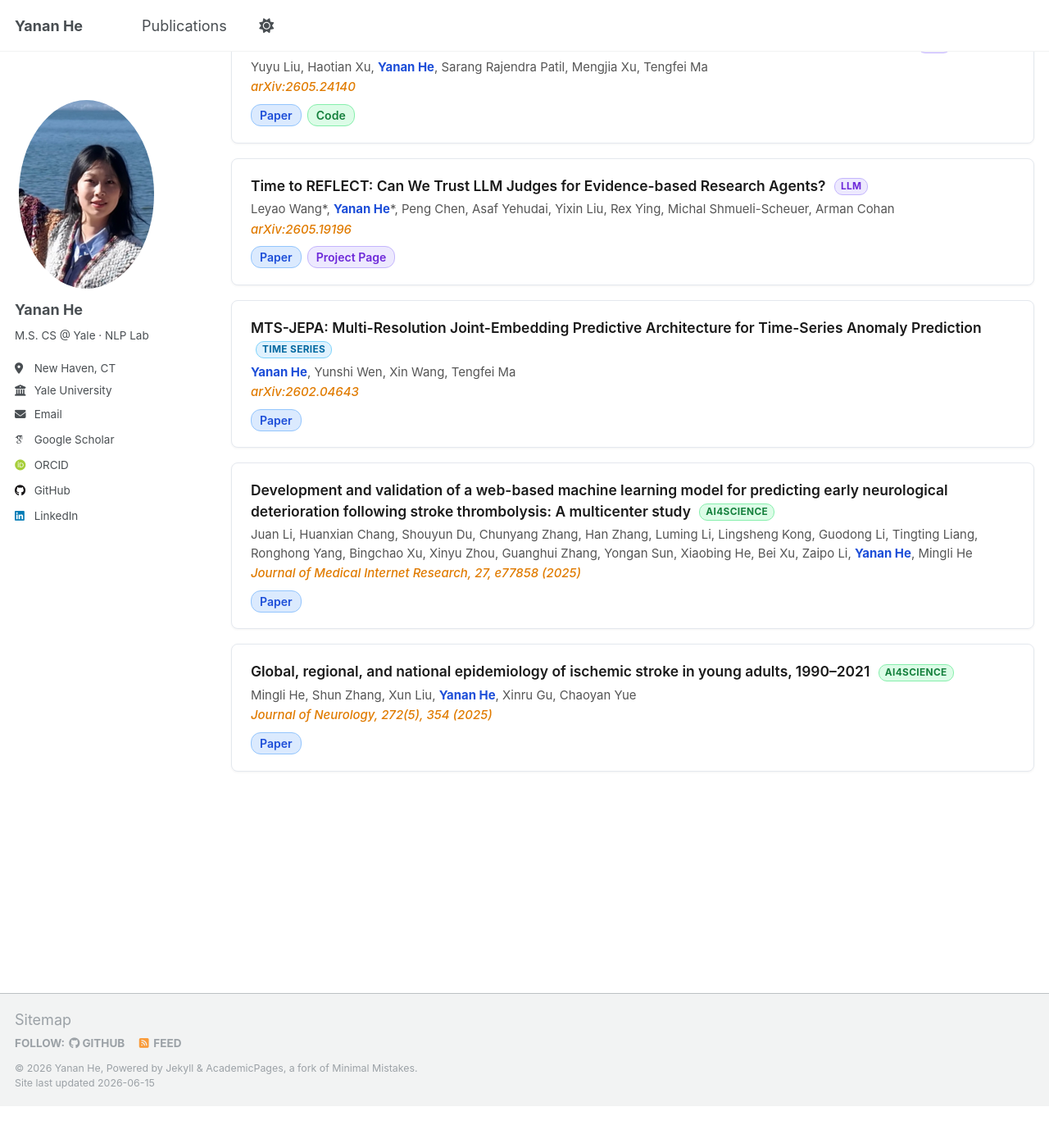
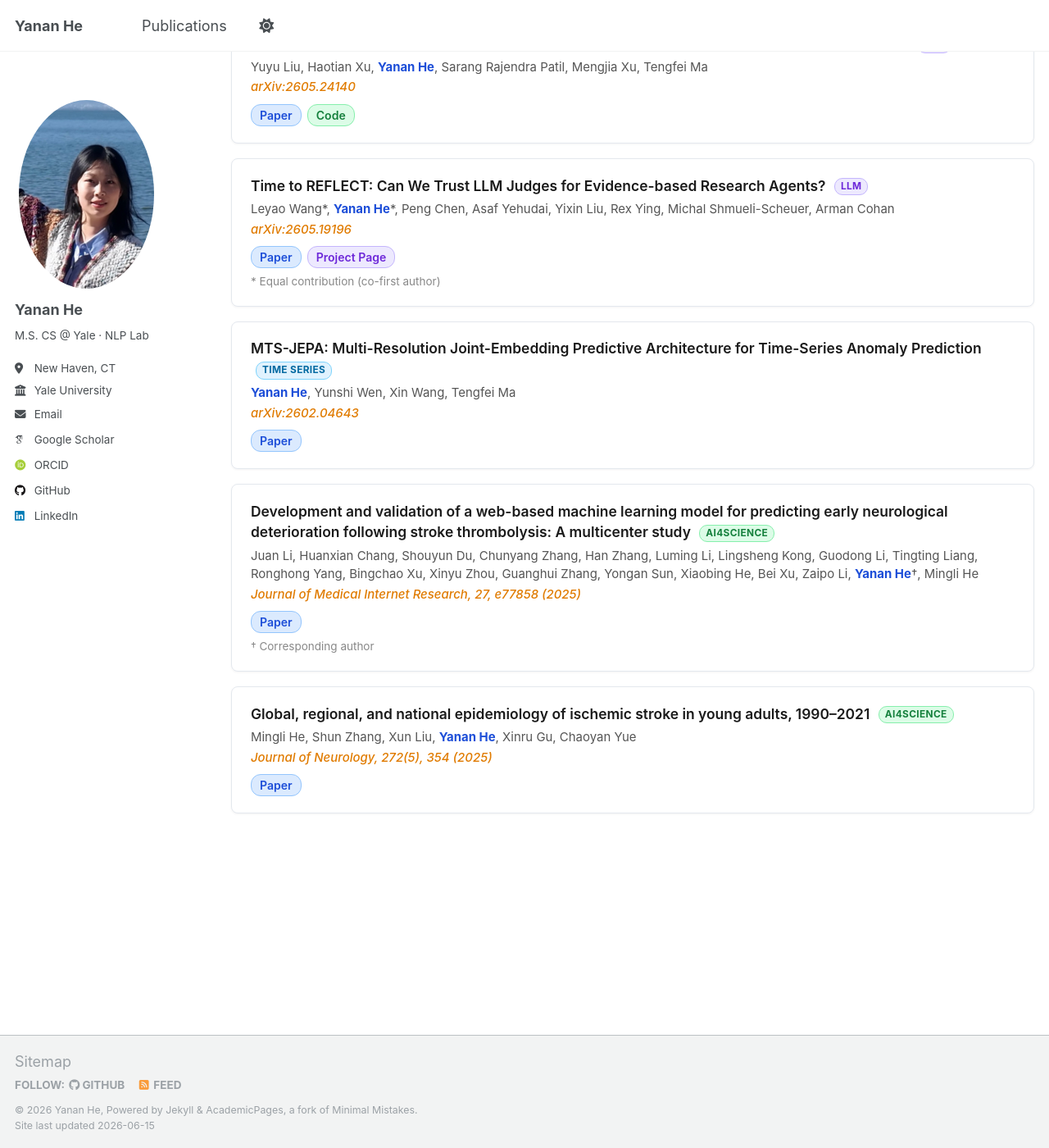
Before and after one commit to Echoo113/Echoo113.github.io, a Jekyll site: the page built from _pages/publications.html, in a window 1280 px wide and 1400 px high, scrolled down 400 px. Shown: the whole window at 82% size. Built offline with Jekyll 4.4.1, drawn with Linux system fonts in a browser that asks for light colours; some web fonts are replaced; before the commit the page ends 1749 px from its top, so only the background shows below that.

Commit message:
Add corresponding author and co-first author markers
- JMIR paper: Yanan He† (corresponding author), legend shown below card
- REFLECT: * equal contribution (co-first), legend shown below card

Co-Authored-By: Claude Sonnet 4.6 <noreply@anthropic.com>

```diff
--- a/_pages/publications.html
+++ b/_pages/publications.html
@@ -56,6 +56,12 @@ author_profile: true
       <a href="{{ post.codeurl }}" class="btn-code">Code</a>
     {% endif %}
   </div>
+  {% if post.cofirst or post.corresponding %}
+  <div class="pub-note">
+    {% if post.cofirst %}<span>* Equal contribution (co-first author)</span>{% endif %}
+    {% if post.corresponding %}<span>† Corresponding author</span>{% endif %}
+  </div>
+  {% endif %}
 </div>
 {% endfor %}
 </div>
--- a/assets/css/custom.css
+++ b/assets/css/custom.css
@@ -55,6 +55,14 @@
   font-weight: 500;
   font-style: italic;
   margin: 0.1em 0 0.45em 0;
+}
+
+.pub-note {
+  margin-top: 0.4em;
+  font-size: 0.75em;
+  color: #888;
+  display: flex;
+  gap: 1em;
 }
 
 .pub-links {
```
Also changed, not shown: _publications/2025-01-01-endras-jmir.md (+2 -1 lines), _publications/2026-05-01-reflect.md (+1 -0 lines).
